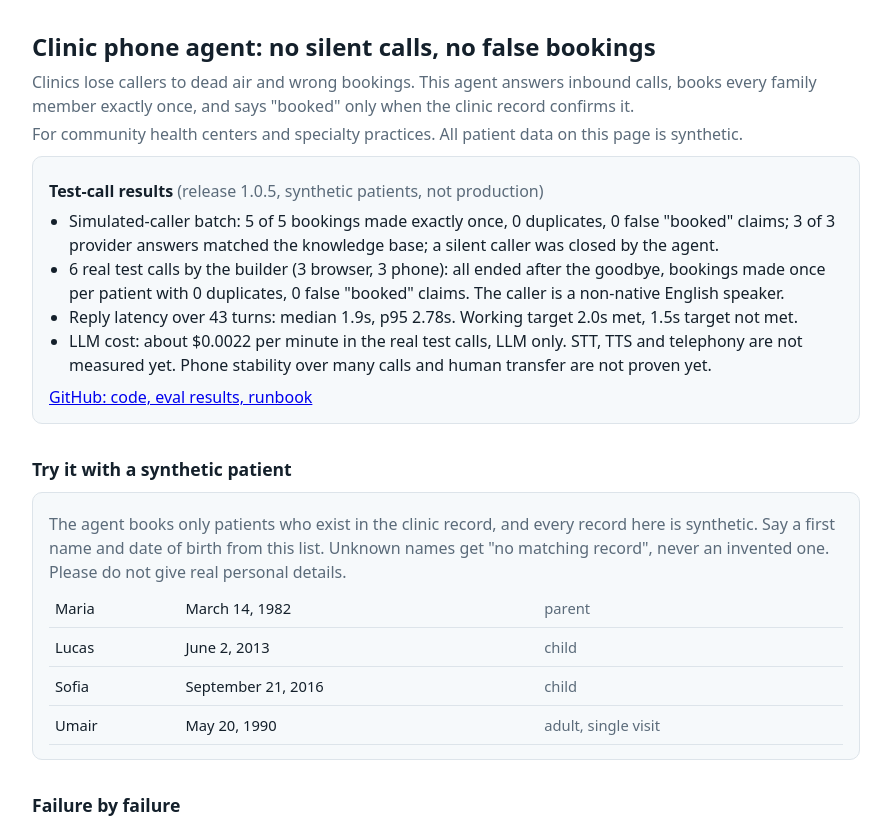
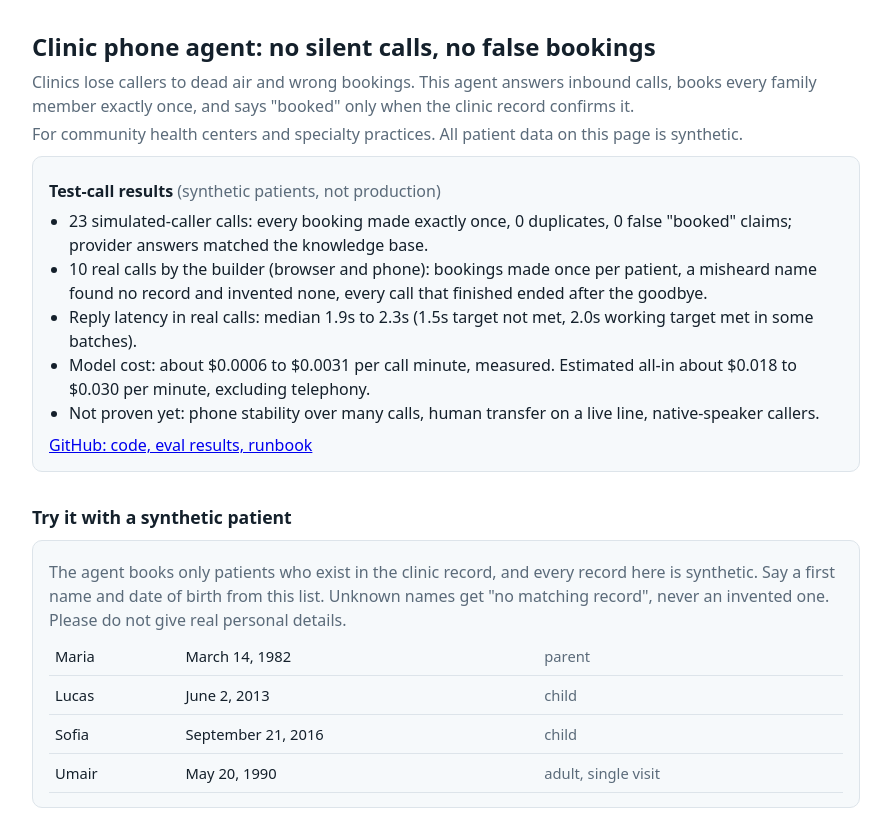
Before and after one commit to umair801/clinic-voice-agent, a plain HTML site: page web/index.html in a window 1280 px wide. Shown: the top 821 px of the page, without its empty margins (194-1085 px from the left). Drawn offline with Linux system fonts and the light colour scheme; no server answers.

Commit message:
Page: refresh the proof box to match the README

```diff
--- a/web/index.html
+++ b/web/index.html
@@ -47,8 +47,8 @@ fetch("/api/results/evals").then(r=>r.json()).catch(()=>({})).then(e=>{
  const s=document.getElementById("status");
  let h="";
  h+= e.total?`<div><span class="ok">${e.passed}/${e.total}</span> orchestration evals passed <span class="mut">(stub model: tests the safeguards, not the language model)</span></div>`:"";
- h+=`<div style="margin-top:8px"><b>Test-call results</b> <span class="mut">(release 1.0.5, synthetic patients, not production)</span></div>`;
- h+=`<ul style="margin:6px 0 0;padding-left:20px"><li>Simulated-caller batch: 5 of 5 bookings made exactly once, 0 duplicates, 0 false "booked" claims; 3 of 3 provider answers matched the knowledge base; a silent caller was closed by the agent.</li><li>6 real test calls by the builder (3 browser, 3 phone): all ended after the goodbye, bookings made once per patient with 0 duplicates, 0 false "booked" claims. The caller is a non-native English speaker.</li><li>Reply latency over 43 turns: median 1.9s, p95 2.78s. Working target 2.0s met, 1.5s target not met.</li><li>LLM cost: about $0.0022 per minute in the real test calls, LLM only. STT, TTS and telephony are not measured yet. Phone stability over many calls and human transfer are not proven yet.</li></ul>`;
+ h+=`<div style="margin-top:8px"><b>Test-call results</b> <span class="mut">(synthetic patients, not production)</span></div>`;
+ h+=`<ul style="margin:6px 0 0;padding-left:20px"><li>23 simulated-caller calls: every booking made exactly once, 0 duplicates, 0 false "booked" claims; provider answers matched the knowledge base.</li><li>10 real calls by the builder (browser and phone): bookings made once per patient, a misheard name found no record and invented none, every call that finished ended after the goodbye.</li><li>Reply latency in real calls: median 1.9s to 2.3s (1.5s target not met, 2.0s working target met in some batches).</li><li>Model cost: about $0.0006 to $0.0031 per call minute, measured. Estimated all-in about $0.018 to $0.030 per minute, excluding telephony.</li><li>Not proven yet: phone stability over many calls, human transfer on a live line, native-speaker callers.</li></ul>`;
  h+=`<div style="margin-top:8px"><a href="https://github.com/umair801/clinic-voice-agent">GitHub: code, eval results, runbook</a></div>`;
  s.innerHTML=h;});
 document.getElementById("note").textContent="Baseline column is a simulation of the reported failing call, not a real call. Results are test calls with synthetic patients, not production calls with real patients.";
```
